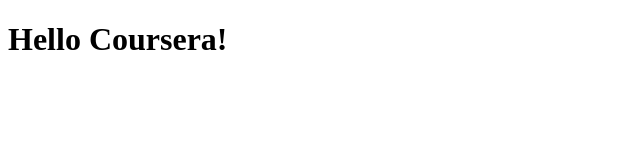
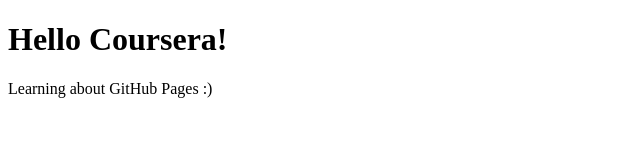
Before and after one commit to DRACula508301/jhu-webdev, a plain HTML site: page site/site.html in a window 1280 px wide. Shown: the whole page, without its empty margins (0-640 px from the left). Drawn offline with Linux system fonts and the light colour scheme.

Commit message:
More practice with commits and pushes from CLI

```diff
--- a/site/site.html
+++ b/site/site.html
@@ -7,5 +7,6 @@
 </head>
 <body>
 	<h1>Hello Coursera!</h1>
+	<p>Learning about GitHub Pages :)</p>
 </body>
 </html>
```
